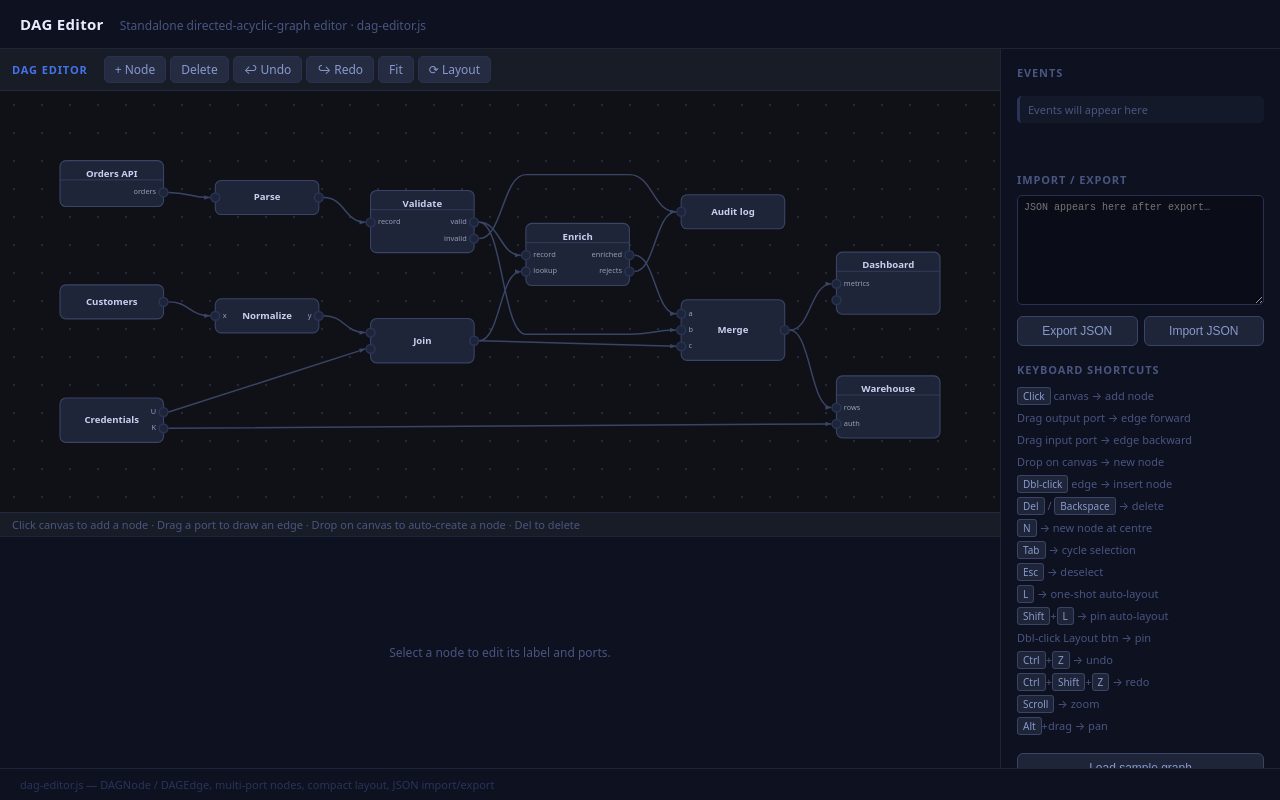
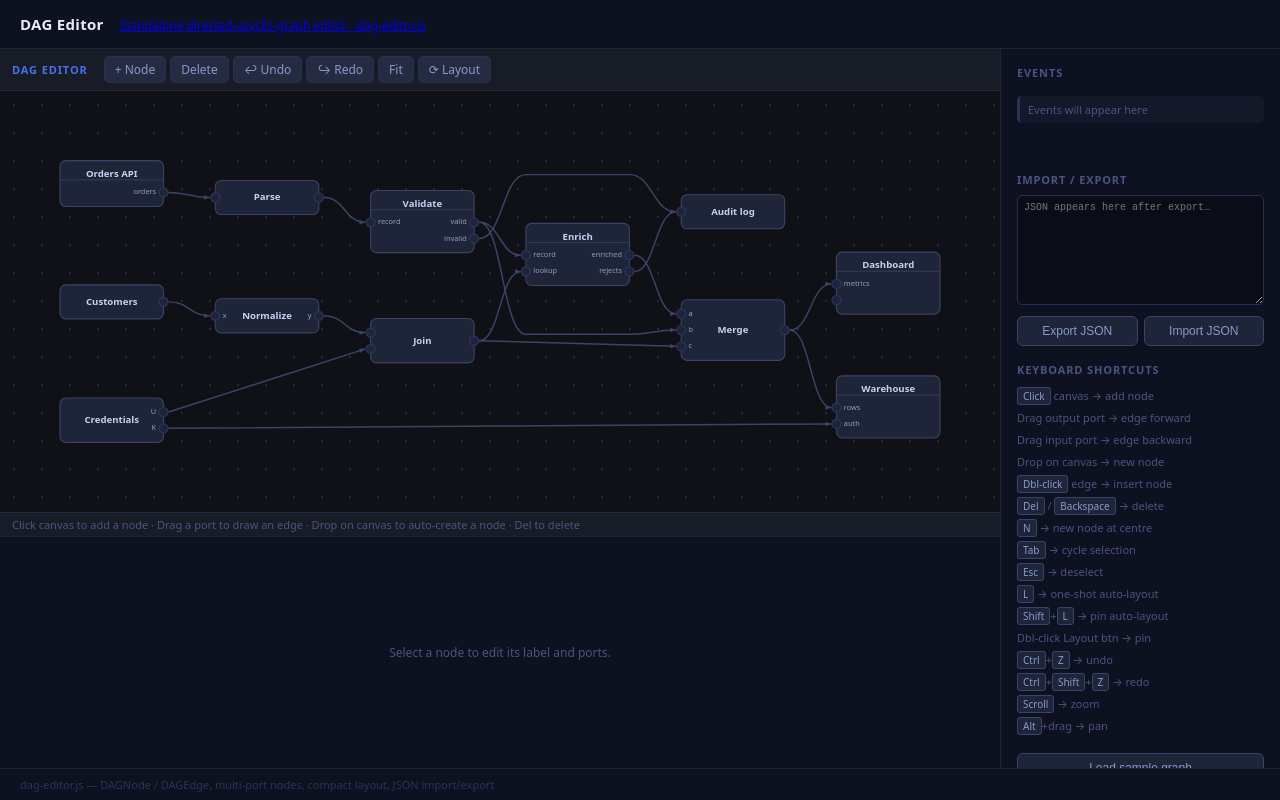
Before and after one commit to nickzoic/dag-editor, a website: page dag-editor-demo.html in a window 1280 px wide. Drawn offline with Linux system fonts and the light colour scheme.

Commit message:
add github link to demo page

```diff
--- a/dag-editor-demo.html
+++ b/dag-editor-demo.html
@@ -98,7 +98,9 @@ aside h2 { font-size: 11px; font-weight: 600; color: #4a5580; text-transform: up
 <body>
 <header>
   <h1>DAG Editor</h1>
-  <p>Standalone directed-acyclic-graph editor · dag-editor.js</p>
+  <p>
+    <a href="https://github.com/nickzoic/dag-editor/">Standalone directed-acyclic-graph editor · dag-editor.js</a>
+  </p>
 </header>
 
 <div class="workspace">
```
